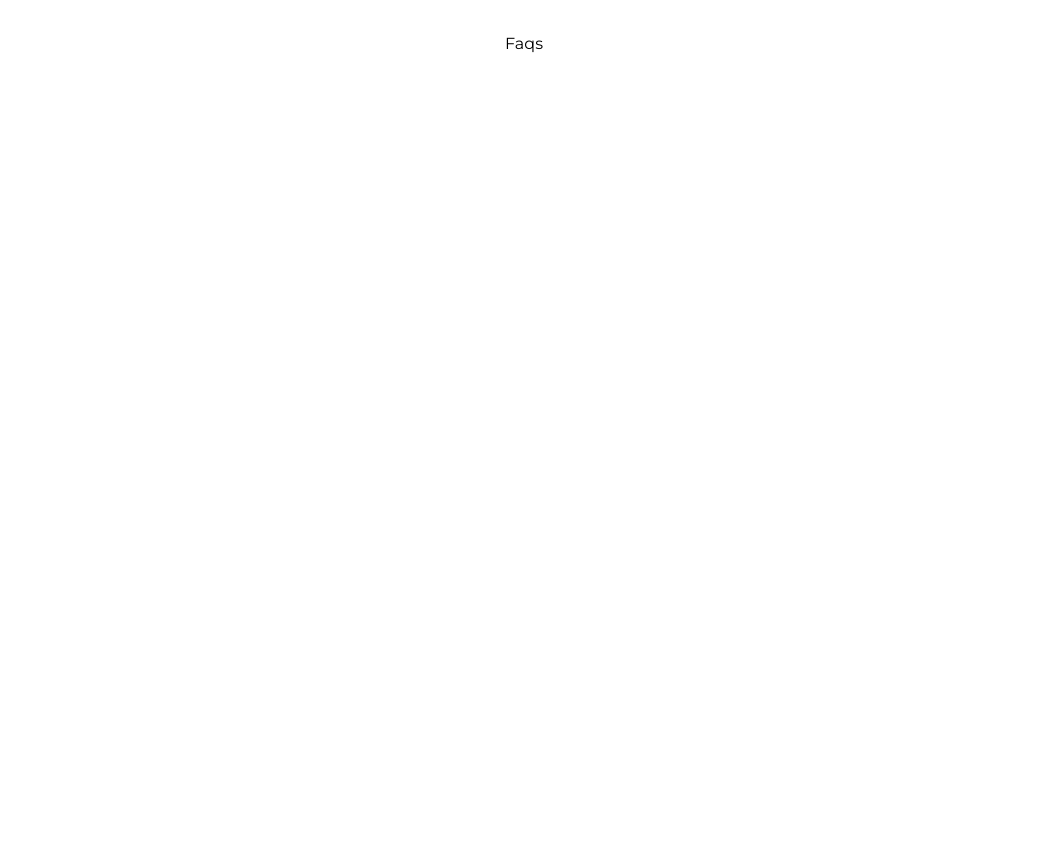
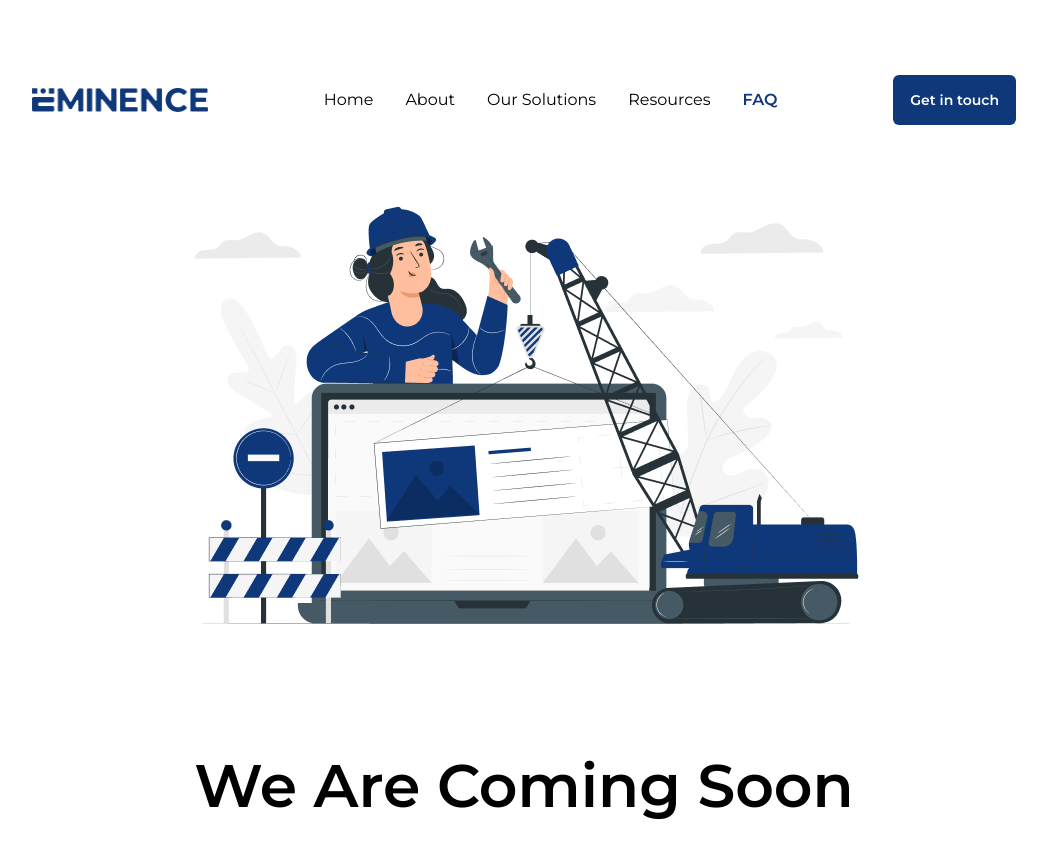
Before and after one commit to Eminence-Engineering/eminence, a React (Vite) app: page /faqs in a window 1280 px wide. Shown: the top 858 px of the page, without its empty margins (116-1163 px from the left). Before the commit the page ends 800 px from the top, so only its background shows below. Built offline with nearby package versions, Linux system fonts and the light colour scheme.

Commit message:
feat: build faq page
add slight page-transition animation with framer-motion

```diff
--- a/package.json
+++ b/package.json
@@ -10,6 +10,7 @@
     "preview": "vite preview"
   },
   "dependencies": {
+    "framer-motion": "^11.0.8",
     "hamburger-react": "^2.5.0",
     "react": "^18.2.0",
     "react-dom": "^18.2.0",
--- a/src/App.jsx
+++ b/src/App.jsx
@@ -11,8 +11,12 @@ import Solution from "./pages/Solution";
 import Faqs from "./pages/Faqs";
 import Error from "./pages/Error";
 
+// framer-motion
+import { AnimatePresence } from "framer-motion";
+
 function App() {
   return (
+    <AnimatePresence mode="wait">
       <Routes location={location} key={location.pathname}>
         <Route path="/" element={<Home />} />
         <Route path="/about" element={<About />} />
@@ -20,6 +24,7 @@ function App() {
         <Route path="/faqs" element={<Faqs />} />
         <Route path="*" element={<Error />} />
       </Routes>
+    </AnimatePresence>
   );
 }
 
--- a/src/pages/Faqs.jsx
+++ b/src/pages/Faqs.jsx
@@ -1,12 +1,22 @@
 // components
 import PageChange from "../hooks/PageChange";
 
+// images
+import bgFaq from "../assets/images/bg-faq.png";
+import Header from "../components/Header";
+
 const Faqs = () => {
   return (
-    <>
+    <div className="lg:pt-7 flex flex-col min-h-screen">
       <PageChange pageTitle="FAQs | Eminence" />
-      <div>Faqs</div>
-    </>
+      <Header />
+      <main className="container p-5 flex-1 flex flex-col items-center justify-center gap-16 md:gap-24">
+        <img src={bgFaq} alt="" />
+        <h2 className="font-semibold text-3xl md:text-6xl">
+          We Are Coming Soon
+        </h2>
+      </main>
+    </div>
   );
 };
 
```
Also changed, not shown: src/assets/images/bg-faq.png (added), 1 other file (tests, documents, lock files or other folders). Lines whose indentation alone changed are shown as unchanged.
